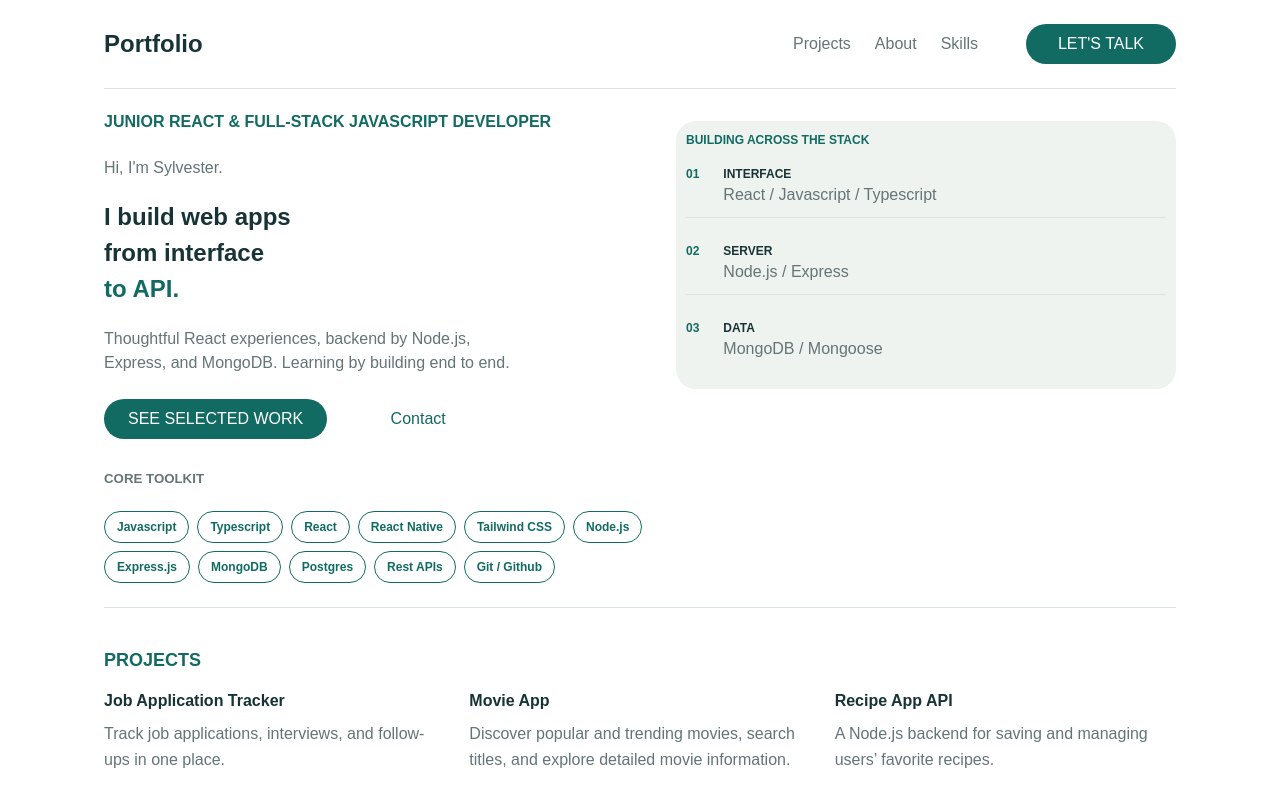
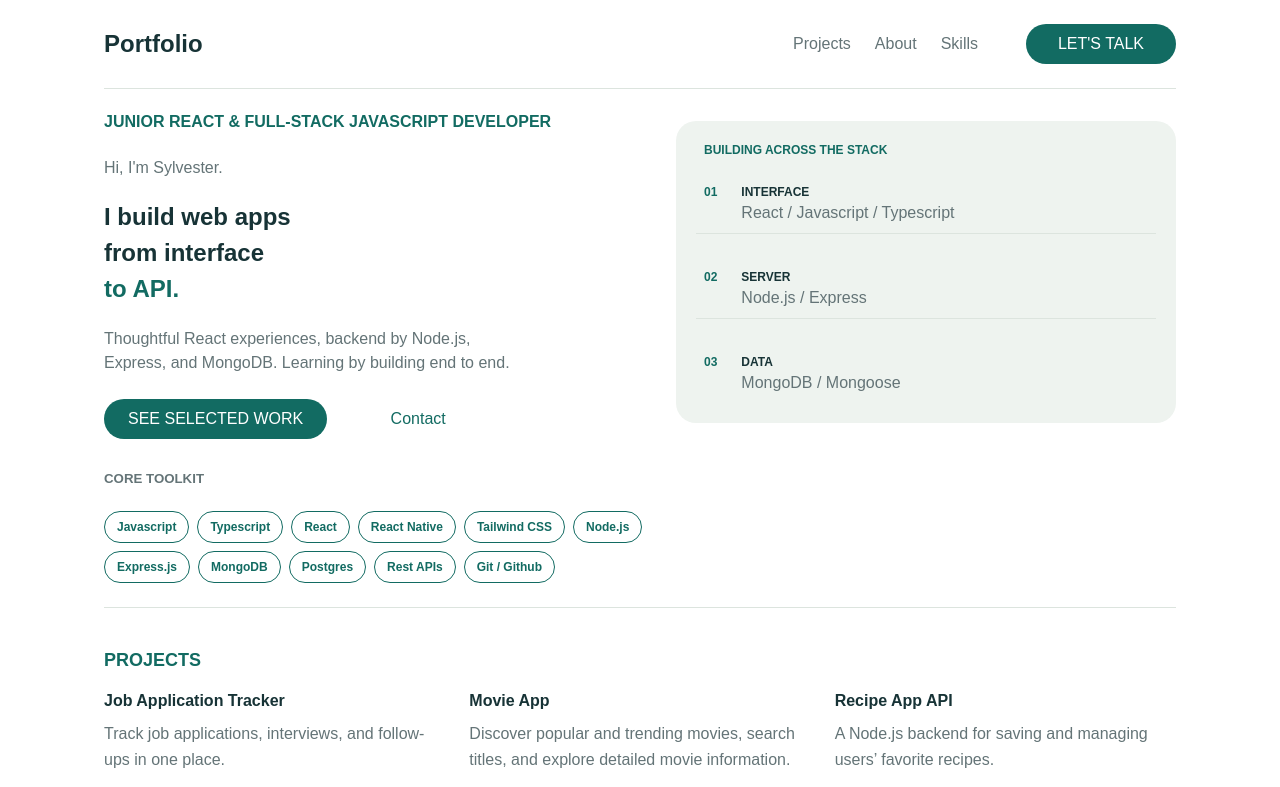
Before and after one commit to k4kojo/portfolio, a React (Vite) app: page / in a window 1280 px wide. Shown: the top 787 px of the page. Built offline with nearby package versions, Linux system fonts and the light colour scheme.

Commit message:
feat: update HeroRight component styles for improved layout; adjust margins and paddings for better spacing feat: add href prop to Button component for enhanced functionality

```diff
--- a/src/components/HeroRight.css
+++ b/src/components/HeroRight.css
@@ -2,12 +2,16 @@
   width: 100%;
   max-width: 500px;
   height: auto;
-  padding: 32px 0px;
+  margin: 32px 0px;
+}
+
+.hero-right h5 {
+  padding: 0 18px;
 }
 
 .hero-right ul {
   list-style: none;
-  padding: 0;
+  padding: 0 10px;
   margin: 0;
   display: flex;
   flex-direction: column;
@@ -16,8 +20,8 @@
 
 .hero-right li {
   display: flex;
-  margin-bottom: 8px;
-  padding-bottom: 10px;
+  margin-bottom: 10px;
+  padding: 8px;
   gap: 24px;
   border-bottom: 1px solid var(--stroke);
 }
@@ -31,7 +35,7 @@
 }
 
 .hero-right h5 {
-  margin: 0 0 16px;
+  margin: 10px 0 16px;
   font-size: 12px;
   color: var(--teal);
 }
--- a/src/components/shared/Button.tsx
+++ b/src/components/shared/Button.tsx
@@ -6,6 +6,7 @@ type ButtonProp = {
   name: string;
   style?: CSSProperties;
   inverted?: boolean;
+  href?: string;
 };
 
 const Button = ({ name, style, inverted }: ButtonProp) => {
```
